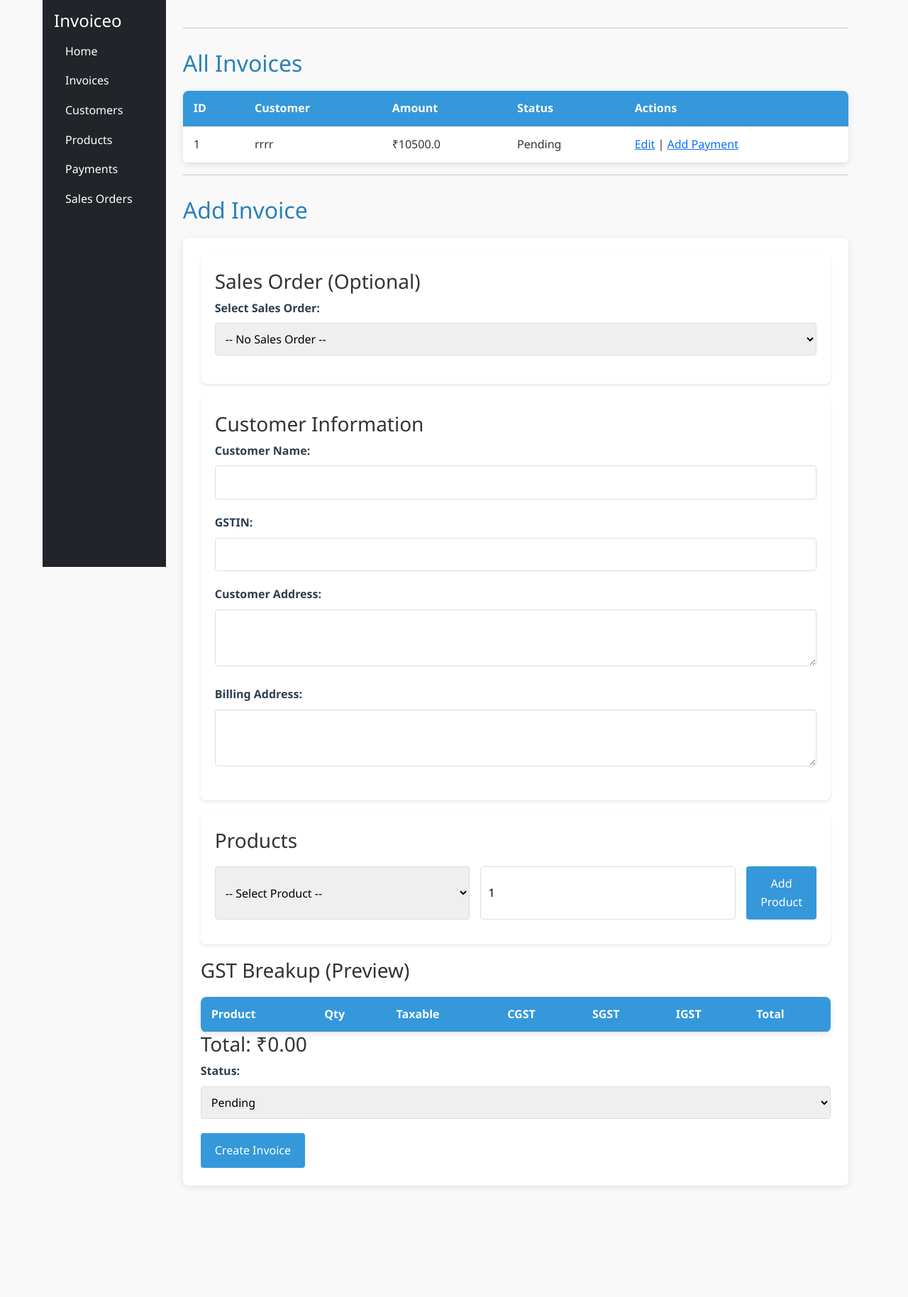
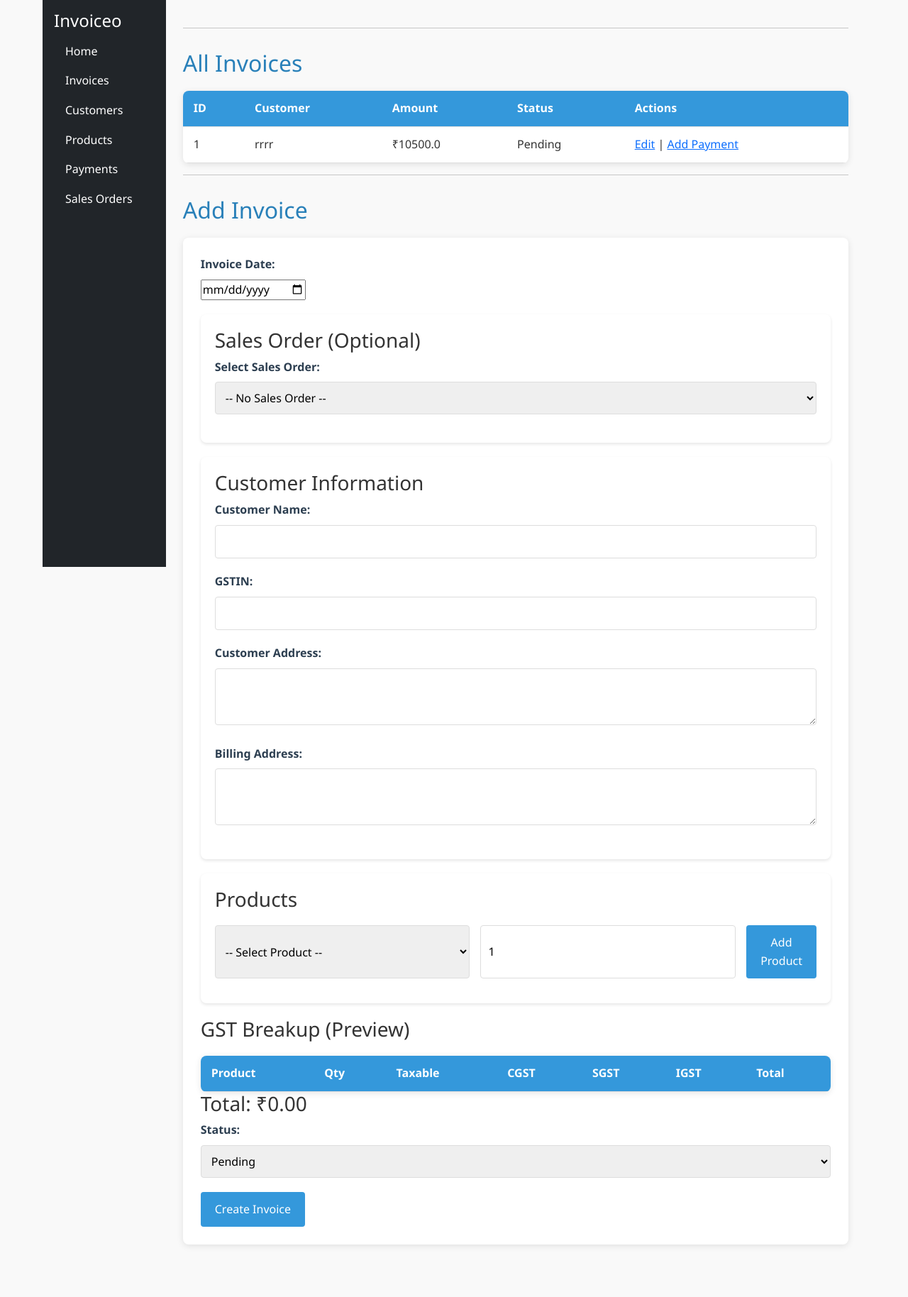
Before and after one commit to 7account13/invoiceo, a Flask app: page /invoices in a window 1280 px wide. Shown: the part 21-1849 px from the top of the page at 71% size. Before the commit the page ends 1694 px from the top, so only its background shows below. Run offline with Flask 2, Linux system fonts and the light colour scheme; data comes from the database, SQL or seed files in the repository; both versions use the stored data as it was after the commit; data that the repository does not hold is empty.

Commit message:
fixed invoice backdating

```diff
--- a/app.py
+++ b/app.py
@@ -1,4 +1,4 @@
-from flask import Flask,  render_template, request, redirect, url_for, send_file
+from flask import Flask,  render_template, request, redirect, url_for, send_file, abort
 from flask_sqlalchemy import SQLAlchemy
 from sqlalchemy import extract, func
 
@@ -284,6 +284,15 @@ def add_invoice():
     print("ENTERED add_invoice")
     print("FORM DATA:", request.form.to_dict())
 
+    invoice_date_str = request.form.get("invoice_date")
+
+    if not invoice_date_str:
+        abort(400, "Invoice date is required")
+
+    invoice_date = datetime.strptime(invoice_date_str, "%Y-%m-%d")
+
+
+
     # ---------------- CUSTOMER ----------------
     customer_id = request.form.get('customer_id')
 
@@ -314,8 +323,10 @@ def add_invoice():
         customer_address=customer_address,
         billing_address=billing_address,
         amount=0,
-        status=status
+        status=status,
+        created_at=invoice_date
     )
+    print("INVOICE DATE FROM FORM:", invoice_date)
 
     db.session.add(new_invoice)
     db.session.flush()  # get invoice.id
--- a/templates/invoices.html
+++ b/templates/invoices.html
@@ -42,6 +42,10 @@
 <h2>Add Invoice</h2>
 
 <form method="POST" action="{{ url_for('add_invoice') }}">
+<div class="form-group">
+    <label>Invoice Date:</label>
+    <input type="date" name="invoice_date" required>
+</div>
 
 <input type="hidden" id="seller_gstin" value="33ABCDE1234F1Z5">
 
```
Also changed, not shown: invoices.db.
